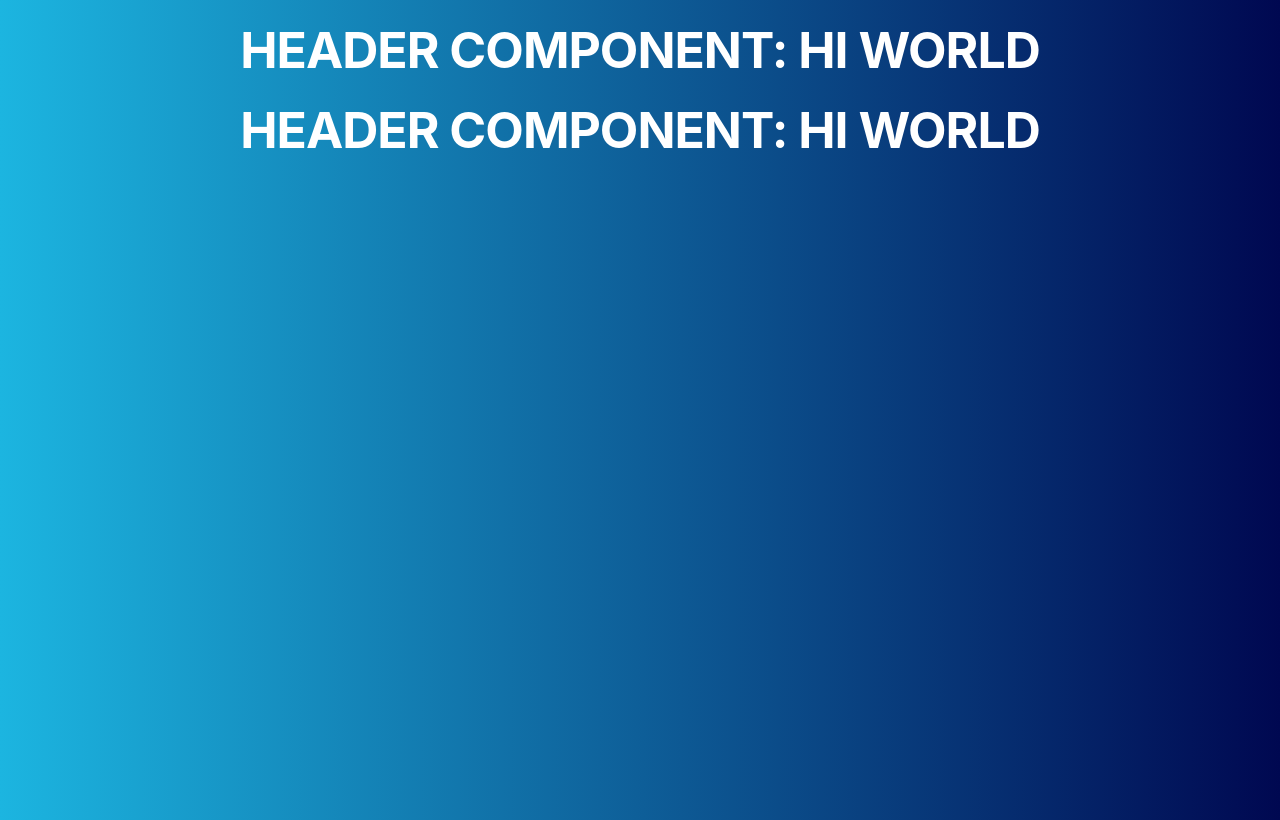
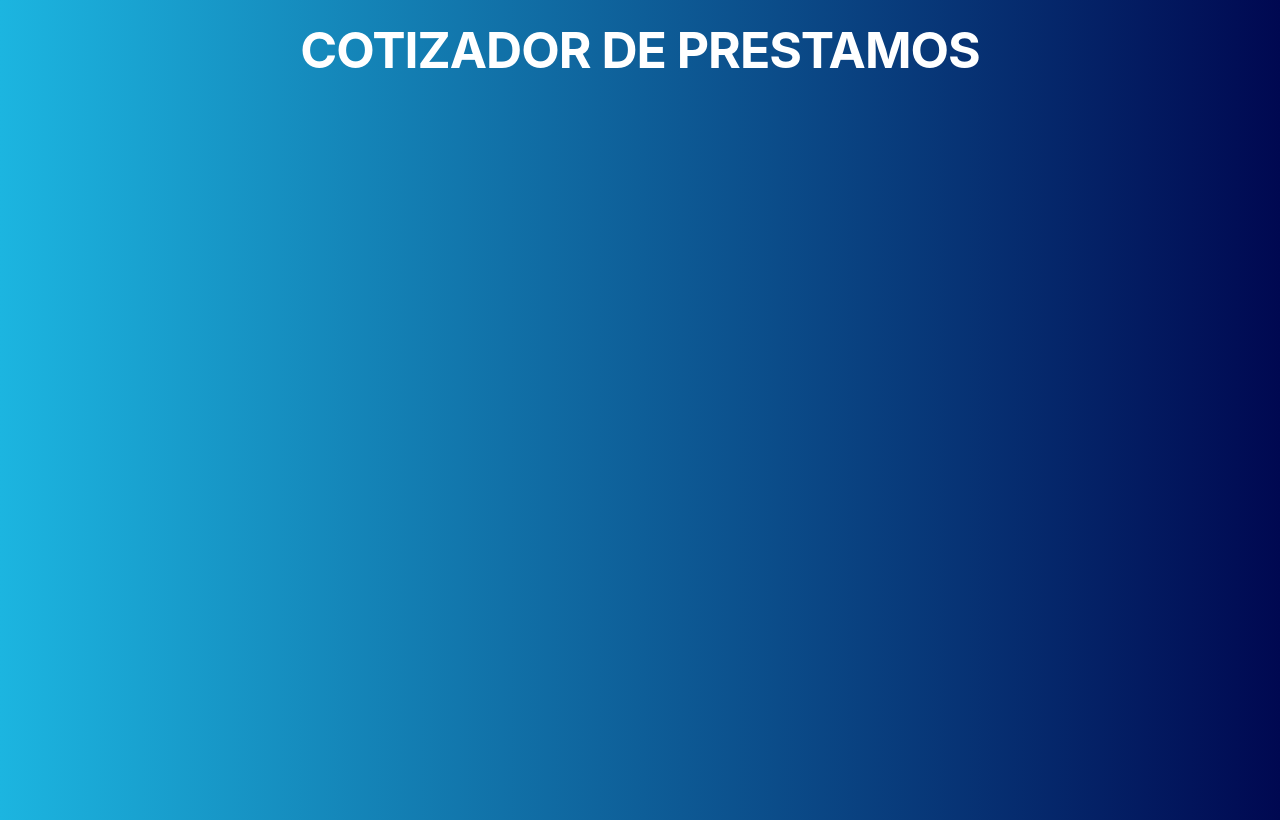
Before and after one commit to Albertoenriquepaulo/UdemyJS-React, a React (Create React App) app: page / in a window 1280 px wide. Built offline with nearby package versions, Linux system fonts and the light colour scheme.

Commit message:
243. Pasar datos entre components

```diff
--- a/src/App.js
+++ b/src/App.js
@@ -13,8 +13,9 @@ function App() {
     // Sid escomentamos lo de arriba haria lo mismo que lo de Fragment
     // Pero para usar Fragment hay que incluirlo en el import
     <Fragment>
-      <Header />
-      <Header />
+      <Header
+        titulo='Cotizador de Prestamos'
+      />
     </Fragment>
   );
 }
--- a/src/component/Header.js
+++ b/src/component/Header.js
@@ -1,9 +1,13 @@
-import React from 'react'
+import React, { Fragment } from 'react'
 
 
-function Header() {
+// function Header(props) {
+// La linea de arriba también serviria pero es mas elegante aplicar destructuring
+function Header({ titulo }) {
     return (
-        <h1>Header Component: Hi World</h1>
+        <Fragment>
+            <h1>{titulo}</h1>
+        </Fragment>
     );
 }
 
```
